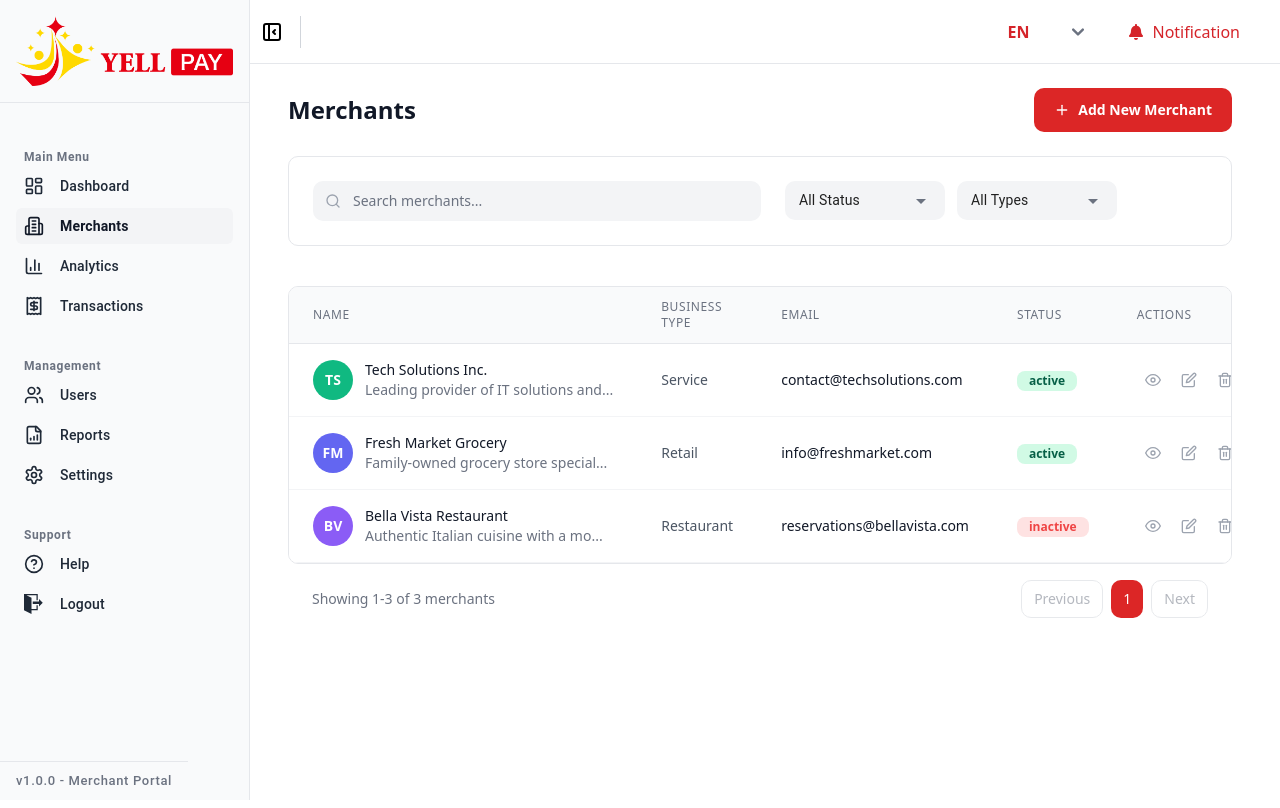
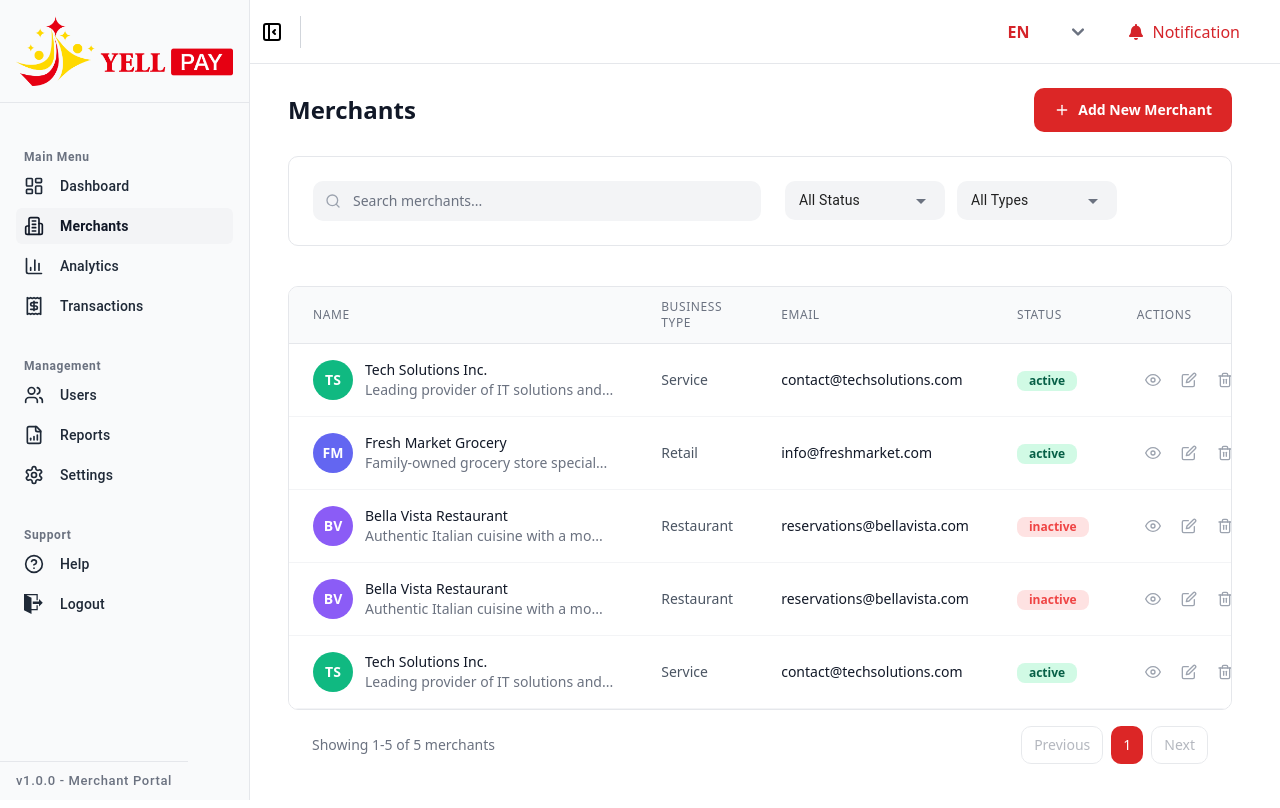
Before and after one commit to afsanaeva-jbc/yellpay-admin, a React (Vite) app: page /merchants in a window 1280 px wide. Built offline with nearby package versions, Linux system fonts and the light colour scheme.

Commit message:
add dummy data

```diff
--- a/src/pages/Merchants/MerchantsTable.tsx
+++ b/src/pages/Merchants/MerchantsTable.tsx
@@ -45,6 +45,22 @@ const MerchantPage: React.FC = () => {
       businessType: "Restaurant",
       email: "reservations@bellavista.com",
       status: "inactive",
+    },
+     {
+      id: 4,
+      name: "Bella Vista Restaurant",
+      description: "Authentic Italian cuisine with a mo...",
+      businessType: "Restaurant",
+      email: "reservations@bellavista.com",
+      status: "inactive",
+    },
+    {
+      id: 5,
+      name: "Tech Solutions Inc.",
+      description: "Leading provider of IT solutions and...",
+      businessType: "Service",
+      email: "contact@techsolutions.com",
+      status: "active",
     },
   ];
 
```
